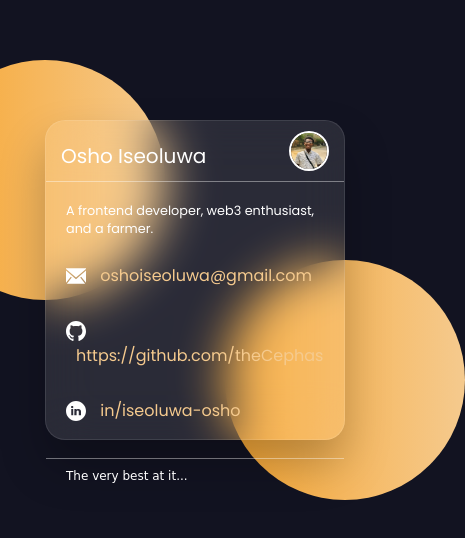
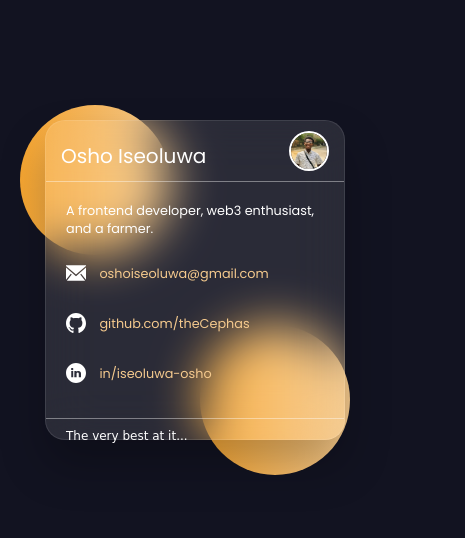
Before and after one commit to theCephas/digital-card, a plain HTML site: page index.html in a window 390 px wide. Shown: the part 142-680 px from the top of the page, 465 px wide, since content can reach past the window. Drawn offline with Linux system fonts and the light colour scheme; a web font is replaced by a local one.

Commit message:
Another commit

```diff
--- a/index.css
+++ b/index.css
@@ -155,3 +155,28 @@ section::after {
 .card.back-face>ul>li>.is {
         color: white;
 }
+
+@media screen and (max-width: 600px) {
+        section::before {
+                content: "";
+                position: absolute;
+                height: 150px;
+                width: 150px;
+                border-radius: 50%;
+                transform: translate(-100px, -100px);
+                background: linear-gradient(90deg, #F7a631, #F5ca8e);
+        }
+
+        section::after {
+                content: "";
+                position: absolute;
+                height: 150px;
+                width: 150px;
+                border-radius: 50%;
+                transform: translate(80px, 120px);
+                background: linear-gradient(90deg, #F7a631, #F5ca8e);
+        }
+        .links{
+                font-size: .8rem;
+        }
+}
--- a/index.html
+++ b/index.html
@@ -35,7 +35,7 @@
 
                                                 <img src="./images/github-142-svgrepo-com.svg" alt="Github Logo">
                                                 <a href="https://gihub.com/theCephas">
-                                                        https://github.com/theCephas
+                                                        github.com/theCephas
                                                 </a>
                                         </div>
                                         <div class="links">
```
